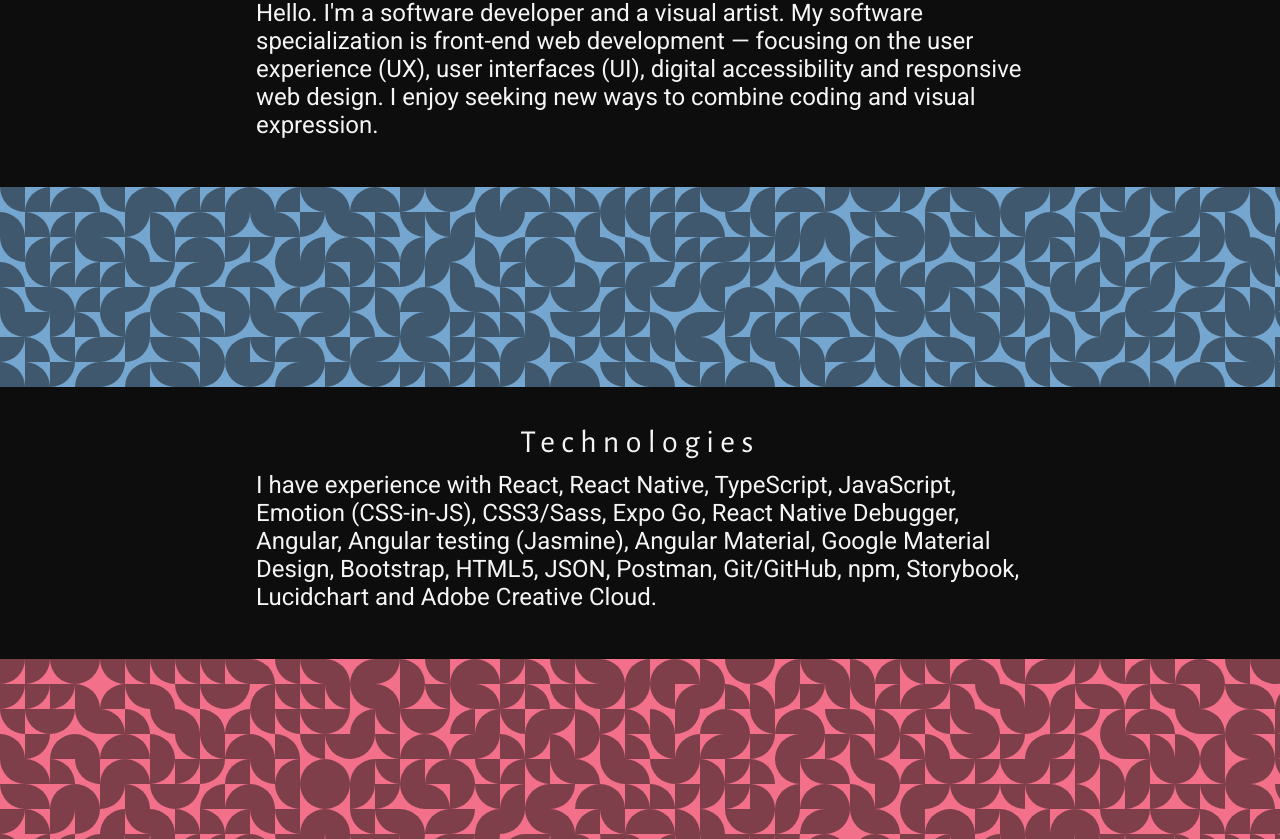
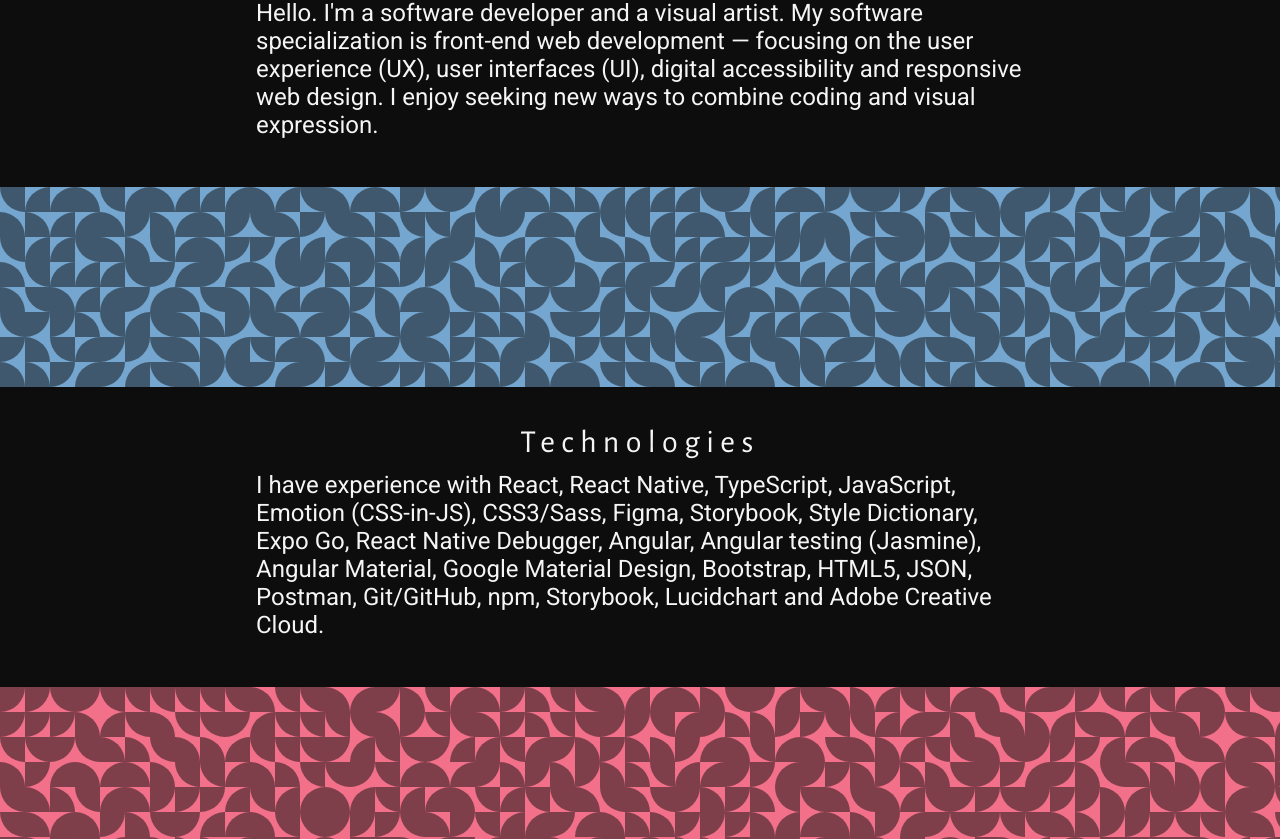
Before and after one commit to alecthibodeau/alecthibodeau.github.io, a React (Create React App) app: page / in a window 1280 px wide. Shown: the part 415-1254 px from the top of the page. Built offline with nearby package versions, Linux system fonts and the light colour scheme.

Commit message:
Update technologies text

```diff
--- a/src/components/Main.tsx
+++ b/src/components/Main.tsx
@@ -73,7 +73,7 @@
         <div className="section-title">{formatTitleCase(sections.technologies)}</div>
         <p>
           I have experience with React, React Native, TypeScript, JavaScript, Emotion (CSS-in-JS),
-          CSS3/Sass, Expo Go, React Native Debugger, Angular, Angular testing
+          CSS3/Sass, Figma, Storybook, Style Dictionary, Expo Go, React Native Debugger, Angular, Angular testing
           (Jasmine), Angular Material, Google Material Design, Bootstrap, HTML5, JSON,
           Postman, Git/GitHub, npm, Storybook, Lucidchart and Adobe Creative Cloud.
         </p>
```
